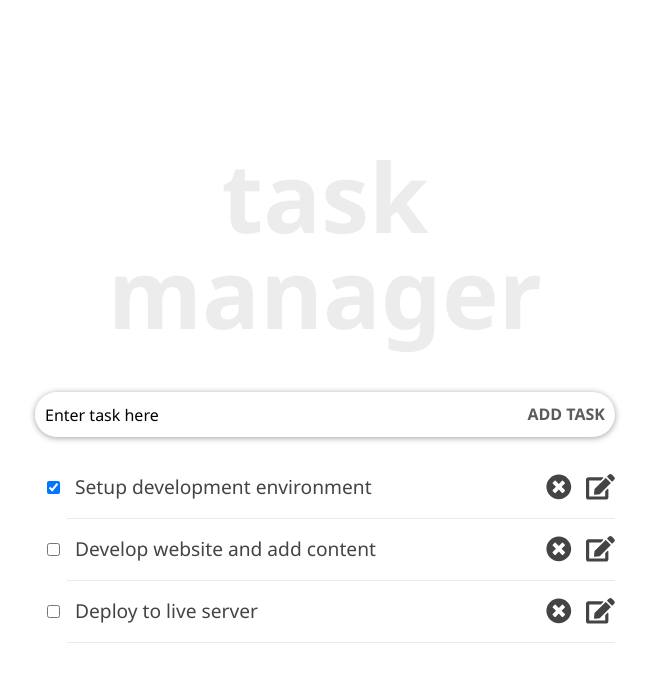
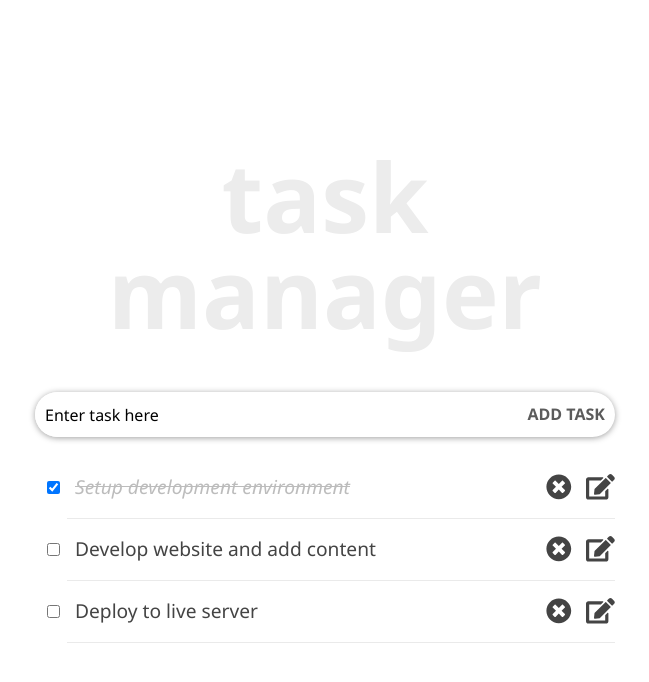
Before and after one commit to CaliforniaDev/ReactAssignment-1, a React (Create React App) app in the folder task-app/: page / in a window 1280 px wide. Shown: the top 682 px of the page, without its empty margins (315-964 px from the left). Built offline with nearby package versions, Linux system fonts and the light colour scheme.

Commit message:
Add conditonal styling to completed tasks

```diff
--- a/task-app/src/components/TaskItem.js
+++ b/task-app/src/components/TaskItem.js
@@ -4,6 +4,13 @@ import TasksController from "./TaskController";
 
 const TaskItem = (props) => {
     const { task, handleCompletedTask, deleteTask } = props;
+    const completedStyle = {
+        fontStyle: "italic",
+        color: "#595959",
+        opacity: 0.4,
+        textDecoration: "line-through",
+        transition: "0.5s",
+    }
     return (
         <li className={styles.item}>
             <input
@@ -12,7 +19,9 @@ const TaskItem = (props) => {
               checked={task.completed}
               onChange={() => handleCompletedTask(task.id)}
             />
+            <span style={task.completed ? completedStyle : null}>
             {task.title}
+            </span>
             <TasksController deleteTask={() => deleteTask(task.id)}/>
 
         </li>
```
